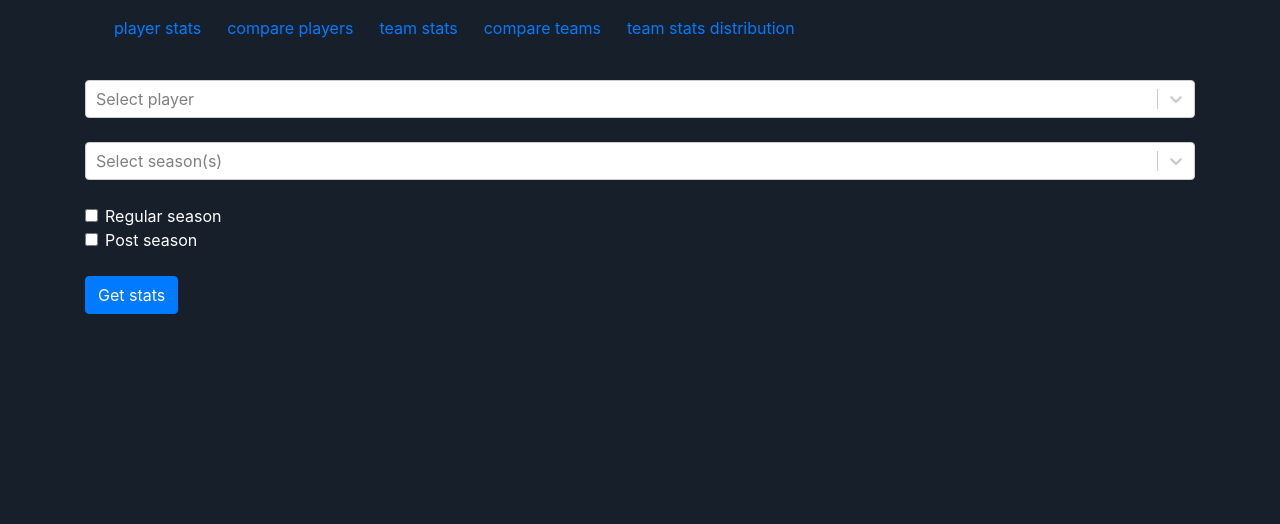
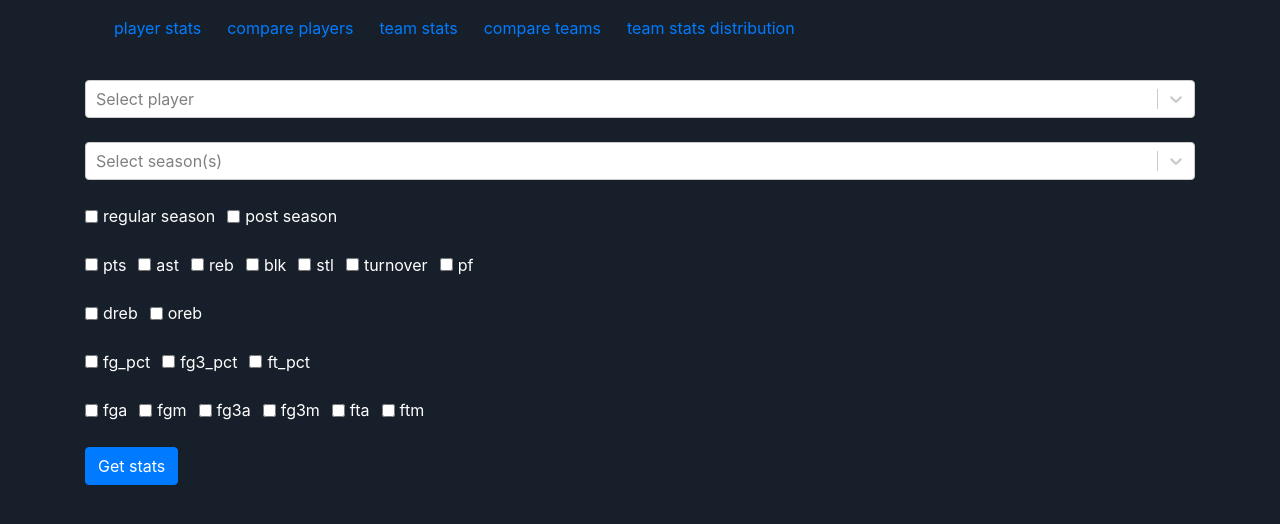
Before and after one commit to PTParta/nba_stat_app, a React (Create React App) app in the folder frontend/: page / in a window 1280 px wide. Shown: the top 524 px of the page. Built offline with nearby package versions, Linux system fonts and the light colour scheme; no server answers.

Commit message:
Add checkboxes to select which stats are not hidden on the graph

```diff
--- a/frontend/package.json
+++ b/frontend/package.json
@@ -3,6 +3,7 @@
   "version": "0.1.0",
   "private": true,
   "dependencies": {
+    "@createnl/grouped-checkboxes": "^1.1.2",
     "@testing-library/jest-dom": "^5.11.9",
     "@testing-library/react": "^11.2.5",
     "@testing-library/user-event": "^12.8.3",
--- a/frontend/src/App.js
+++ b/frontend/src/App.js
@@ -7,6 +7,7 @@ import SelectSeasons from './components/SelectSeasons'
 import NavigationBar from './components/NavigationBar'
 import GetStats from './components/GetStats'
 import SelectRegularPost from './components/SelectRegularPost'
+import SelectStats from './components/SelectStats'
 //import Teams from './components/Teams'
 
 import {
@@ -28,6 +29,25 @@ function App() {
   const [selectedSeasons, setSelectedSeasons] = useState([])
   const [regularSeasonSelected, setRegularSeasonSelected] = useState(false)
   const [postSeasonSelected, setPostSeasonSelected] = useState(false)
+
+  const [ptsSelected, setPtsSelected] = useState(false)
+  const [astSelected, setAstSelected] = useState(false)
+  const [rebSelected, setRebSelected] = useState(false)
+  const [drebSelected, setDrebSelected] = useState(false)
+  const [orebSelected, setOrebSelected] = useState(false)
+  const [blkSelected, setBlkSelected] = useState(false)
+  const [stlSelected, setStlSelected] = useState(false)
+  const [turnoverSelected, setTurnoverSelected] = useState(false)
+  const [fgaSelected, setFgaSelected] = useState(false)
+  const [fgmSelected, setFgmSelected] = useState(false)
+  const [fg_pctSelected, setFg_pctSelected] = useState(false)
+  const [fg3aSelected, setFg3aSelected] = useState(false)
+  const [fg3mSelected, setFg3mSelected] = useState(false)
+  const [fg3_pctSelected, setFg3_pctSelected] = useState(false)
+  const [ftaSelected, setFtaSelected] = useState(false)
+  const [ftmSelected, setFtmSelected] = useState(false)
+  const [ft_pctSelected, setFt_pctSelected] = useState(false)
+  const [pfSelected, setPfSelected] = useState(false)
 
   useEffect(() => {
     teamService.getTeams()
@@ -78,6 +98,44 @@ function App() {
             setPostSeasonSelected={setPostSeasonSelected}
           />
           <br></br>
+          <SelectStats
+            ptsSelected={ptsSelected}
+            setPtsSelected={setPtsSelected}
+            astSelected={astSelected}
+            setAstSelected={setAstSelected}
+            rebSelected={rebSelected}
+            setRebSelected={setRebSelected}
+            drebSelected={drebSelected}
+            setDrebSelected={setDrebSelected}
+            orebSelected={orebSelected}
+            setOrebSelected={setOrebSelected}
+            blkSelected={blkSelected}
+            setBlkSelected={setBlkSelected}
+            stlSelected={stlSelected}
+            setStlSelected={setStlSelected}
+            turnoverSelected={turnoverSelected}
+            setTurnoverSelected={setTurnoverSelected}
+            fgaSelected={fgaSelected}
+            setFgaSelected={setFgaSelected}
+            fgmSelected={fgmSelected}
+            setFgmSelected={setFgmSelected}
+            fg_pctSelected={fg_pctSelected}
+            setFg_pctSelected={setFg_pctSelected}
+            fg3aSelected={fg3aSelected}
+            setFg3aSelected={setFg3aSelected}
+            fg3mSelected={fg3mSelected}
+            setFg3mSelected={setFg3mSelected}
+            fg3_pctSelected={fg3_pctSelected}
+            setFg3_pctSelected={setFg3_pctSelected}
+            ftaSelected={ftaSelected}
+            setFtaSelected={setFtaSelected}
+            ftmSelected={ftmSelected}
+            setFtmSelected={setFtmSelected}
+            ft_pctSelected={ft_pctSelected}
+            setFt_pctSelected={setFt_pctSelected}
+            pfSelected={pfSelected}
+            setPfSelected={setPfSelected} />
+
           <GetStats
             selectedPlayer={selectedPlayer}
             selectedSeasons={selectedSeasons}
--- a/frontend/src/components/PlayerStats.js
+++ b/frontend/src/components/PlayerStats.js
@@ -8,7 +8,7 @@ const PlayerStats = ({ playerStats, teams, selectedSeasons, regularSeasonSelecte
   //const [statsData, setStatsData] = useState()
   //const [showAll, setShowAll] = useState(true)
 
-  const seasonsNumberFormat = selectedSeasons.map(season => Number(season))
+  //const seasonsNumberFormat = selectedSeasons.map(season => Number(season))
   const data = {
     labels: playerStats.map(playerStat => playerStat.game.date.split('T')[0]
       .concat('\n')
@@ -25,7 +25,7 @@ const PlayerStats = ({ playerStats, teams, selectedSeasons, regularSeasonSelecte
         borderColor: 'rgba(255, 99, 132, 0.2)',
         pointBackgroundColor: 'rgba(255, 99, 132, 0.3)',
         showLine: false,
-
+        //hidden: true
       },
       {
         label: 'pts trailing mean',
@@ -37,6 +37,7 @@ const PlayerStats = ({ playerStats, teams, selectedSeasons, regularSeasonSelecte
         showLine: true,
         pointRadius: 0,
         data: trailingMeanService.pts(playerStats),
+        //hidden:true
       },
       {
         label: 'ast',
@@ -144,7 +145,7 @@ const PlayerStats = ({ playerStats, teams, selectedSeasons, regularSeasonSelecte
         backgroundColor: 'rgb(255, 99, 132)',
         borderColor: 'rgba(255, 140, 0, 0.2)',
         pointBackgroundColor: 'rgba(255, 140, 0 0.3)',
-        showLine: false
+        showLine: false,
       },
       {
         label: 'min trailing mean',
--- a/frontend/src/components/SelectRegularPost.js
+++ b/frontend/src/components/SelectRegularPost.js
@@ -14,15 +14,17 @@ const SelectRegularPost = ({ regularSeasonSelected, postSeasonSelected, setRegul
   return (
     <div>
       <Form.Check
+        inline={true}
         onChange={() => handleRegularSeasonSelectedChange()}
         style={{ color: 'white' }}
         type="checkbox"
-        label="Regular season" />
+        label="regular season" />
       <Form.Check
+        inline={true}
         onChange={() => handlePostSeasonSelectedChange()}
         style={{ color: 'white' }}
         type="checkbox"
-        label="Post season" />
+        label="post season" />
     </div>
 
   )
--- /dev/null
+++ b/frontend/src/components/SelectStats.js
@@ -0,0 +1,246 @@
+import { Form, Button } from 'react-bootstrap'
+import React, { useState, useEffect } from 'react'
+//import { AllCheckerCheckbox, Checkbox, CheckboxGroup } from '@createnl/grouped-checkboxes'
+
+const SelectStats = (
+  {
+    ptsSelected,
+    setPtsSelected,
+    astSelected,
+    setAstSelected,
+    rebSelected,
+    setRebSelected,
+    drebSelected,
+    setDrebSelected,
+    orebSelected,
+    setOrebSelected,
+    blkSelected,
+    setBlkSelected,
+    stlSelected,
+    setStlSelected,
+    turnoverSelected,
+    setTurnoverSelected,
+    fgaSelected,
+    setFgaSelected,
+    fgmSelected,
+    setFgmSelected,
+    fg_pctSelected,
+    setFg_pctSelected,
+    fg3aSelected,
+    setFg3aSelected,
+    fg3mSelected,
+    setFg3mSelected,
+    fg3_pctSelected,
+    setFg3_pctSelected,
+    ftaSelected,
+    setFtaSelected,
+    ftmSelected,
+    setFtmSelected,
+    ft_pctSelected,
+    setFt_pctSelected,
+    pfSelected,
+    setPfSelected
+  }
+) => {
+
+  return (
+    <div style={{ color: 'white' }}>
+      <Form>
+        <Form.Check
+          inline={true}
+          onChange={() => setPtsSelected(!ptsSelected)}
+          type="checkbox"
+          label="pts" />
+        <Form.Check
+          inline={true}
+          onChange={() => setAstSelected(!astSelected)}
+          type="checkbox"
+          label="ast" />
+        <Form.Check
+          inline={true}
+          onChange={() => setRebSelected(!rebSelected)}
+          type="checkbox"
+          label="reb" />
+        <Form.Check
+          inline={true}
+          onChange={() => setBlkSelected(!blkSelected)}
+          type="checkbox"
+          label="blk" />
+        <Form.Check
+          inline={true}
+          onChange={() => setStlSelected(!stlSelected)}
+          type="checkbox"
+          label="stl" />
+        <Form.Check
+          inline={true}
+          onChange={() => setTurnoverSelected(!turnoverSelected)}
+          type="checkbox"
+          label="turnover" />
+        <Form.Check
+          inline={true}
+          onChange={() => setPfSelected(!pfSelected)}
+          type="checkbox"
+          label="pf" />
+      </Form>
+      <br></br>
+      <Form>
+        <Form.Check
+          inline={true}
+          onChange={() => setDrebSelected(!drebSelected)}
+          type="checkbox"
+          label="dreb" />
+        <Form.Check
+          inline={true}
+          onChange={() => setOrebSelected(!orebSelected)}
+          type="checkbox"
+          label="oreb" />
+      </Form>
+      <br></br>
+      <Form>
+        <Form.Check
+          inline={true}
+          onChange={() => setFg_pctSelected(!fg_pctSelected)}
+          type="checkbox"
+          label="fg_pct" />
+        <Form.Check
+          inline={true}
+          onChange={() => setFg3_pctSelected(!fg3_pctSelected)}
+          type="checkbox"
+          label="fg3_pct" />
+        <Form.Check
+          inline={true}
+          onChange={() => setFt_pctSelected(!ft_pctSelected)}
+          type="checkbox"
+          label="ft_pct" />
+      </Form>
+      <br></br>
+      <Form>
+        <Form.Check
+          inline={true}
+          onChange={() => setFgaSelected(!fgaSelected)}
+          type="checkbox"
+          label="fga" />
+        <Form.Check
+          inline={true}
+          onChange={() => setFgmSelected(!fgmSelected)}
+          type="checkbox"
+          label="fgm" />
+        <Form.Check
+          inline={true}
+          onChange={() => setFg3aSelected(!fg3aSelected)}
+          type="checkbox"
+          label="fg3a" />
+        <Form.Check
+          inline={true}
+          onChange={() => setFg3mSelected(!fg3mSelected)}
+          type="checkbox"
+          label="fg3m" />
+        <Form.Check
+          inline={true}
+          onChange={() => setFtaSelected(!ftaSelected)}
+          type="checkbox"
+          label="fta" />
+        <Form.Check
+          inline={true}
+          onChange={() => setFtmSelected(!ftmSelected)}
+          type="checkbox"
+          label="ftm" />
+      </Form>
+      <br></br>
+      {/* test to check that the states change correctly */}
+      {/* <p>pts: {ptsSelected.toString()}</p>
+      <p>ast:{astSelected.toString()}</p>
+      <p>reb:{rebSelected.toString()}</p>
+      <p>blk:{blkSelected.toString()}</p>
+      <p>stl:{stlSelected.toString()}</p>
+      <p>turnover:{turnoverSelected.toString()}</p>
+      <p>pf:{pfSelected.toString()}</p>
+      <br></br>
+      <p>dreb:{drebSelected.toString()}</p>
+      <p>oreb:{orebSelected.toString()}</p>
+      <br></br>
+      <p>fg_pct:{fg_pctSelected.toString()}</p>
+      <p>fg3_pct:{fg3_pctSelected.toString()}</p>
+      <p>ft_pct:{ft_pctSelected.toString()}</p>
+      <br></br>
+      <p>fga:{fgaSelected.toString()}</p>
+      <p>fgm:{fgmSelected.toString()}</p>
+      <p>fg3a:{fg3aSelected.toString()}</p>
+      <p>fg3m:{fg3mSelected.toString()}</p>
+      <p>fta:{ftaSelected.toString()}</p>
+      <p>ftm:{ftmSelected.toString()}</p> */}
+    </div>
+  )
+}
+
+export default SelectStats
+
+/* const [ptsSelected, setPtsSelected] = useState(false)
+const [astSelected, setAstSelected] = useState(false)
+const [rebSelected, setRebSelected] = useState(false)
+const [drebSelected, setDrebSelected] = useState(false)
+const [orebSelected, setOrebSelected] = useState(false)
+const [blkSelected, setBlkSelected] = useState(false)
+const [stlSelected, setStlSelected] = useState(false)
+const [turnoverSelected, setTurnoverSelected] = useState(false)
+const [fgaSelected, setFgaSelected] = useState(false)
+const [fgmSelected, setFgmSelected] = useState(false)
+const [fg_pctSelected, setFg_pctSelected] = useState(false)
+const [fg3aSelected, setFg3aSelected] = useState(false)
+const [fg3mSelected, setFg3mSelected] = useState(false)
+const [fg3_pctSelected, setFg3_pctSelected] = useState(false)
+const [ftaSelected, setFtaSelected] = useState(false)
+const [ftmSelected, setFtmSelected] = useState(false)
+const [ft_pctSelected, setFt_pctSelected] = useState(false)
+const [pfSelected, setPfSelected] = useState(false) */
+
+
+
+
+  //const [selectAllActive, setSelectAllActive] = useState(false)
+/* const [statSelection, setStatSelection] = useState(
+  {
+    'pts': false,
+    'ast': false,
+    'reb': false,
+    'dreb': false,
+    'oreb': false,
+    'blk': false,
+    'stl': false,
+    'turnover': false,
+    'fga': false,
+    'fgm': false,
+    'fg_pct': false,
+    'fg3a': false,
+    'fg3m': false,
+    'fg3_pct': false,
+    'fta': false,
+    'ftm': false,
+    'ft_pct': false,
+    'pf': false
+  }
+) */
+
+  //console.log('statSelection at start', statSelection)
+  //console.log('selectAllActive at start', selectAllActive)
+
+/* const statCategories = [
+  'pts',
+  'ast',
+  'reb',
+  'dreb',
+  'oreb',
+  'blk',
+  'stl',
+  'turnover',
+  'fga',
+  'fgm',
+  'fg_pct',
+  'fg3a',
+  'fg3m',
+  'fg3_pct',
+  'fta',
+  'ftm',
+  'ft_pct',
+  'pf'
+] */
```
Also changed, not shown: 1 other file (tests, documents, lock files or other folders).
